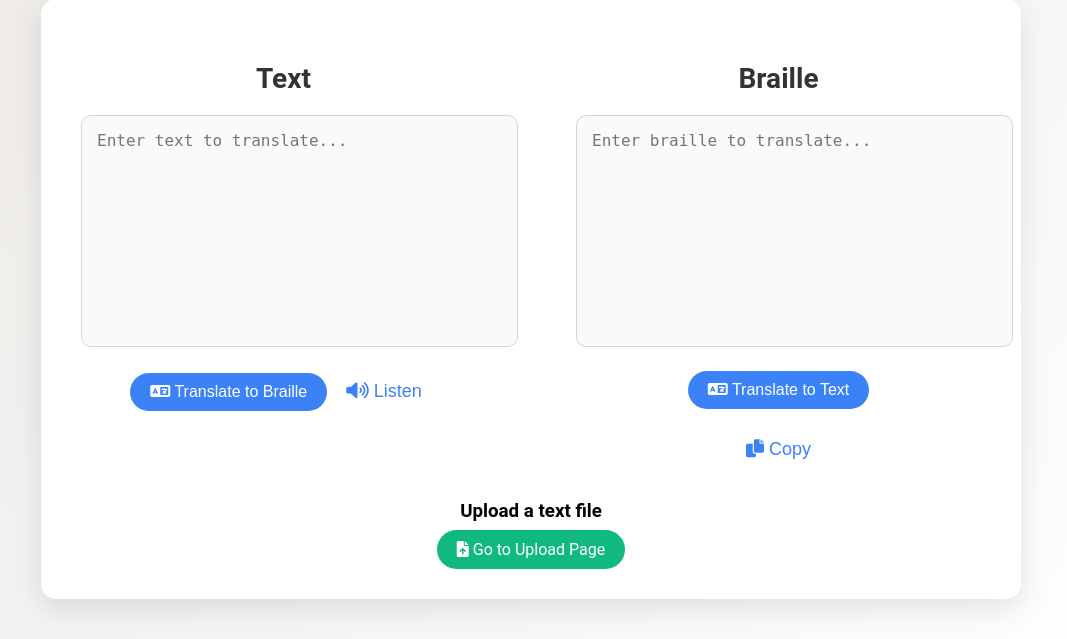
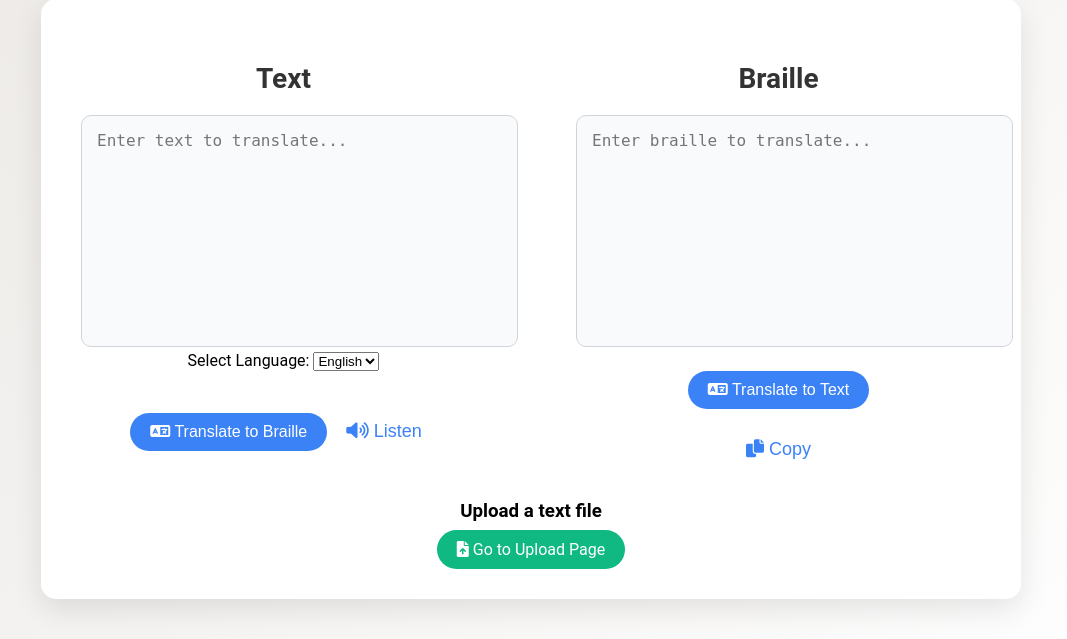
Before and after one commit to Burnnnnny/python_team, a Flask app: page / in a window 1280 px wide. Shown: the part 101-740 px from the top of the page, without its empty margins (109-1176 px from the left). Run offline with Flask 3, Linux system fonts and the light colour scheme.

Commit message:
한글에서 점자기능 추가

```diff
--- a/app/app.py
+++ b/app/app.py
@@ -9,7 +9,7 @@ TRANSLATED_FILE = 'translated.txt'
 if not os.path.exists(UPLOAD_FOLDER):
     os.makedirs(UPLOAD_FOLDER)
 
-# 영어 점자 (소문자, 대문자 구분)
+# English Braille (lowercase and uppercase)
 eng_braille = {
     'a': '⠁', 'b': '⠃', 'c': '⠉', 'd': '⠙', 'e': '⠑', 'f': '⠋', 'g': '⠛',
     'h': '⠓', 'i': '⠊', 'j': '⠚', 'k': '⠅', 'l': '⠇', 'm': '⠍', 'n': '⠝',
@@ -22,13 +22,13 @@ eng_braille = {
     'Y': '⠠⠽', 'Z': '⠠⠵'
 }
 
-# 숫자 점자
+# Number Braille
 num_braille = {
     '0': '⠼⠚', '1': '⠼⠁', '2': '⠼⠃', '3': '⠼⠉', '4': '⠼⠙', '5': '⠼⠑',
     '6': '⠼⠋', '7': '⠼⠛', '8': '⠼⠓', '9': '⠼⠊'
 }
 
-# 문장 부호
+# Punctuation Braille
 pun_mark = {
     '.': '⠲', ',': '⠂', ';': '⠆', ':': '⠐⠂', '?': '⠦', '!': '⠖',
     '(': '⠦⠄', ')': '⠠⠴', "'": '⠄', '"': '⠶', '-': '⠤', '/': '⠌',
@@ -36,7 +36,62 @@ pun_mark = {
     ' ': '⠀'
 }
 
-def translate_to_braille(text):
+# Korean Braille Dictionaries
+han_con_ini = {
+    'ㄱ': '⠈', 'ㄴ': '⠉', 'ㄷ': '⠊', 'ㄹ': '⠐', 'ㅁ': '⠑',
+    'ㅂ': '⠘', 'ㅅ': '⠠', 'ㅈ': '⠨', 'ㅊ': '⠰', 'ㅋ': '⠋',
+    'ㅌ': '⠓', 'ㅍ': '⠙', 'ㅎ': '⠚', 'ㄲ': '⠠⠈', 'ㄸ': '⠠⠊',
+    'ㅃ': '⠠⠘', 'ㅆ': '⠠⠠', 'ㅉ': '⠠⠨'
+}
+
+han_con_fin = {
+    'ㄱ': '⠁', 'ㄴ': '⠒', 'ㄷ': '⠔', 'ㄹ': '⠂', 'ㅁ': '⠢', 'ㅂ': '⠃',
+    'ㅅ': '⠄', 'ㅇ': '⠶', 'ㅈ': '⠅', 'ㅊ': '⠆', 'ㅋ': '⠖', 'ㅍ': '⠲',
+    'ㅎ': '⠴', 'ㄲ': '⠠⠁', 'ㄸ': '⠠⠔', 'ㅃ': '⠠⠃', 'ㅆ': '⠌', 'ㅉ': '⠠⠅'
+}
+
+han_gat = {
+    'ㅏ': '⠣', 'ㅑ': '⠜', 'ㅓ': '⠎', 'ㅕ': '⠱', 'ㅗ': '⠥', 'ㅛ': '⠬',
+    'ㅜ': '⠍', 'ㅠ': '⠩', 'ㅡ': '⠪', 'ㅣ': '⠕', 'ㅐ': '⠗', 'ㅔ': '⠝',
+    'ㅚ': '⠽', 'ㅝ': '⠏', 'ㅢ': '⠺', 'ㅖ': '⠌', 'ㅟ': '⠍⠗', 'ㅒ': '⠜⠗',
+    'ㅙ': '⠧⠗', 'ㅞ': '⠏⠗'
+}
+
+# Function to decompose Hangul syllables into its components
+def decompose_hangul(c):
+    if '가' <= c <= '힣':
+        base = ord('가')
+        cho_base = 588
+        jung_base = 28
+
+        cho = (ord(c) - base) // cho_base
+        jung = ((ord(c) - base) - (cho * cho_base)) // jung_base
+        jong = (ord(c) - base) - (cho * cho_base) - (jung * jung_base)
+
+        return _cho[cho], _jung[jung], _jong[jong]
+    else:
+        return c, '', ''
+
+_cho  = "ㄱㄲㄴㄷㄸㄹㅁㅂㅃㅅㅆㅇㅈㅉㅊㅋㅌㅍㅎ"
+_jung = "ㅏㅐㅑㅒㅓㅔㅕㅖㅗㅘㅙㅚㅛㅜㅝㅞㅟㅠㅡㅢㅣ"
+_jong = " ㄱㄲㄳㄴㄵㄶㄷㄹㄺㄻㄼㄽㄾㄿㅀㅁㅂㅄㅅㅆㅇㅈㅊㅋㅌㅍㅎ"
+
+def translate_korean_to_braille(text):
+    braille_text = []
+    for char in text:
+        if char in han_gat:
+            braille_text.append(han_gat[char])
+        else:
+            cho, jung, jong = decompose_hangul(char)
+            if cho in han_con_ini:
+                braille_text.append(han_con_ini[cho])
+            if jung in han_gat:
+                braille_text.append(han_gat[jung])
+            if jong.strip() in han_con_fin:
+                braille_text.append(han_con_fin[jong.strip()])
+    return ''.join(braille_text)
+
+def translate_english_to_braille(text):
     braille_text = []
     for char in text:
         if char in eng_braille:
@@ -48,6 +103,12 @@ def translate_to_braille(text):
         else:
             braille_text.append(char)
     return ''.join(braille_text)
+
+def translate_to_braille(text):
+    if all('가' <= char <= '힣' for char in text if char.isalpha()):
+        return translate_korean_to_braille(text)
+    else:
+        return translate_english_to_braille(text)
 
 def translate_to_text(braille):
     text = []
--- a/app/templates/index.html
+++ b/app/templates/index.html
@@ -107,6 +107,9 @@
             background-color: #059669;
             transform: translateY(-3px);
         }
+        .language-select {
+            margin-bottom: 20px;
+        }
     </style>
 </head>
 <body>
@@ -116,6 +119,13 @@
             <h2>Text</h2>
             <form id="text-form" method="post">
                 <textarea id="left-textarea" name="text" placeholder="Enter text to translate..."></textarea>
+                <div class="language-select">
+                    <label for="language">Select Language: </label>
+                    <select id="language">
+                        <option value="english">English</option>
+                        <option value="korean">Korean</option>
+                    </select>
+                </div>
                 <button type="button" id="translate-button"><i class="fas fa-language icon"></i> Translate to Braille</button>
                 <button type="button" class="icon-button" id="tts-button"><i class="fas fa-volume-up icon"></i> Listen</button>
             </form>
@@ -138,6 +148,7 @@
 <script>
     document.getElementById('translate-button').addEventListener('click', function() {
         const leftText = document.getElementById('left-textarea').value;
+        const language = document.getElementById('language').value;
 
         if (leftText.trim() !== "") {
             fetch('/translate', {
@@ -145,7 +156,7 @@
                 headers: {
                     'Content-Type': 'application/x-www-form-urlencoded',
                 },
-                body: `text=${encodeURIComponent(leftText)}&direction=left-to-right`,
+                body: `text=${encodeURIComponent(leftText)}&direction=left-to-right&language=${language}`,
             }).then(response => response.text())
             .then(data => {
                 document.getElementById('right-textarea').value = data;
@@ -158,6 +169,7 @@
 
     document.getElementById('translate-to-text-button').addEventListener('click', function() {
         const rightText = document.getElementById('right-textarea').value;
+        const language = document.getElementById('language').value;
 
         if (rightText.trim() !== "") {
             fetch('/translate', {
@@ -165,7 +177,7 @@
                 headers: {
                     'Content-Type': 'application/x-www-form-urlencoded',
                 },
-                body: `text=${encodeURIComponent(rightText)}&direction=right-to-left`,
+                body: `text=${encodeURIComponent(rightText)}&direction=right-to-left&language=${language}`,
             }).then(response => response.text())
             .then(data => {
                 document.getElementById('left-textarea').value = data;
```
